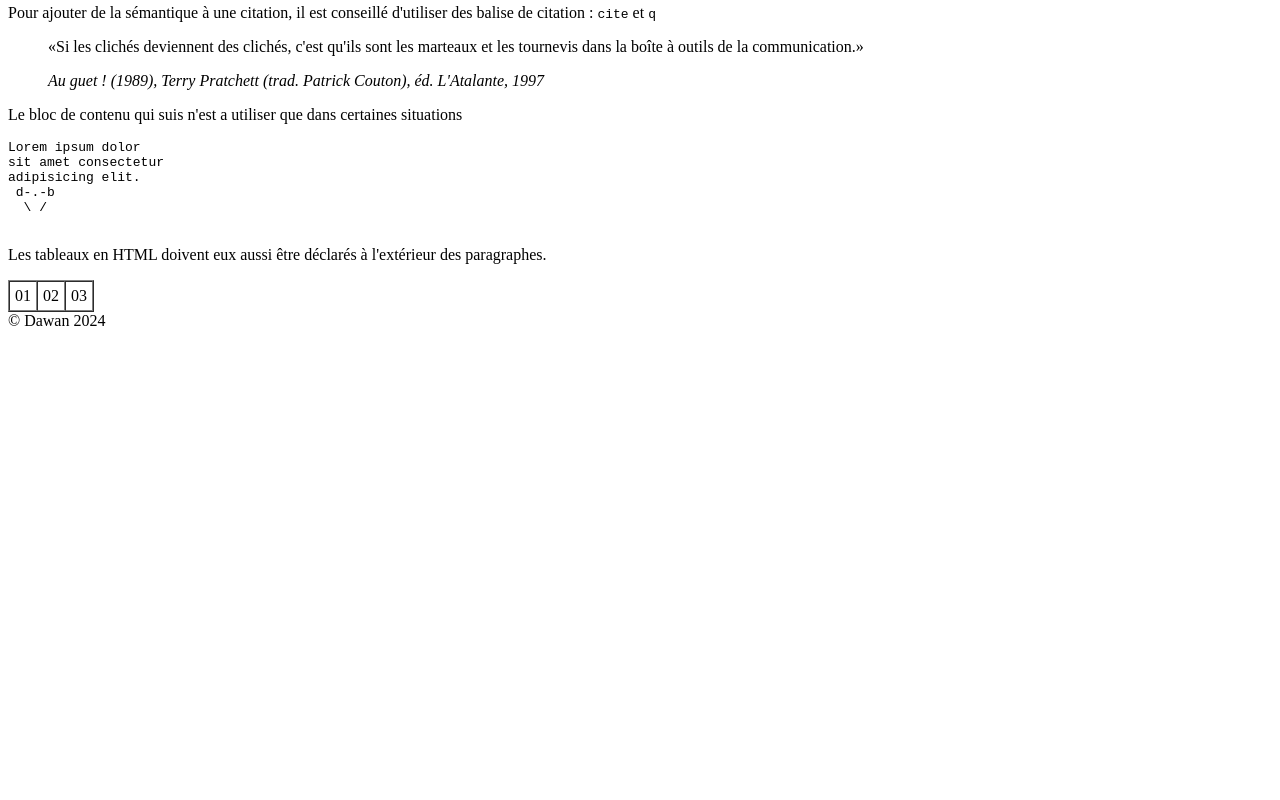
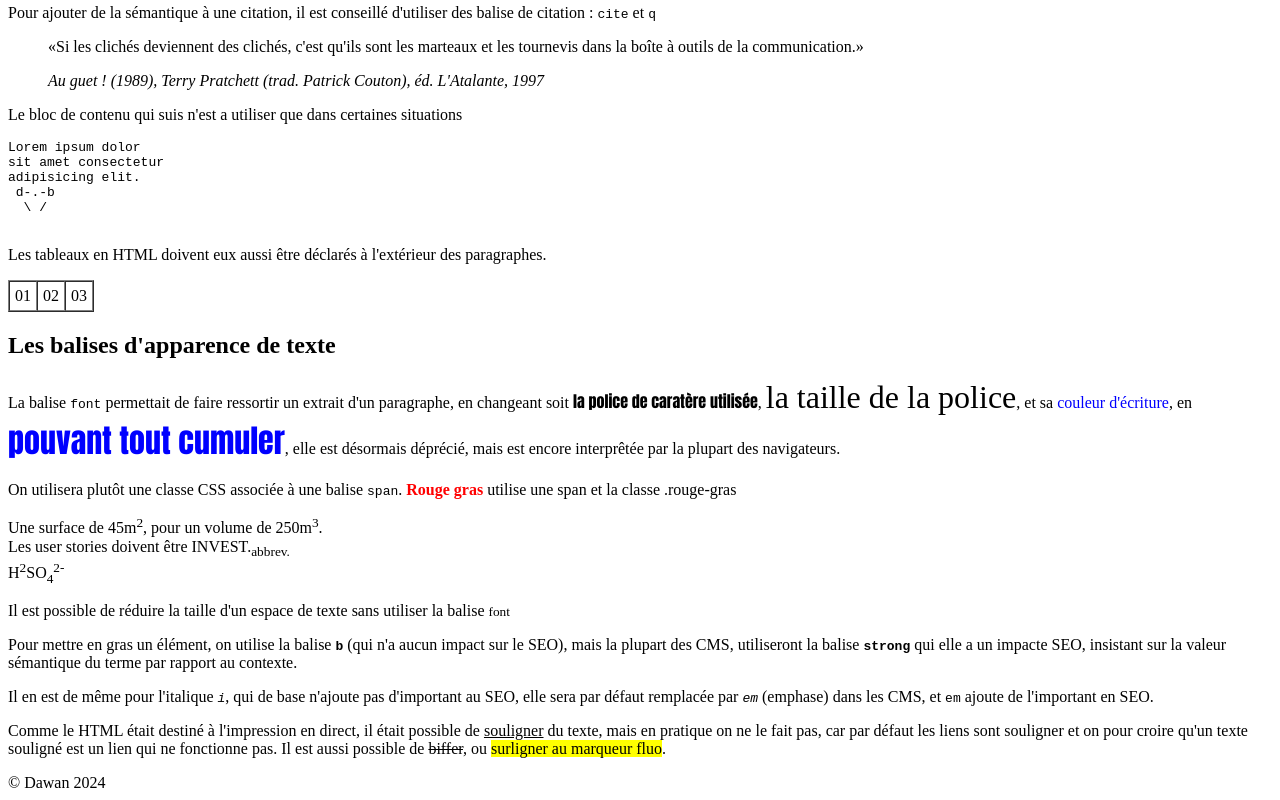
Before and after one commit to nicoduflot/2024-12-02-HTML-CSS, a plain HTML site: page index.html in a window 1280 px wide. Shown: the part 865-1665 px from the top of the page. Before the commit the page ends 1203 px from the top, so only its background shows below. Drawn offline with Linux system fonts and the light colour scheme.

Commit message:
les balises sur le texte

```diff
--- a/index.html
+++ b/index.html
@@ -115,7 +115,40 @@ adipisicing elit.
                     </tr>
                 </table>
             </article>
-
+            <article>
+                <header>
+                    <h2 id="les-balises-d-apparence-de-texte">Les balises d'apparence de texte</h2>
+                </header>
+                <p>
+                    La balise <code>font</code> permettait de faire ressortir un extrait d'un paragraphe, en changeant soit <font face="Impact">la police de caratère utilisée</font>, <font size="6">la taille de la police</font>, et sa <font color="#0000ff">couleur d'écriture</font>, en <font face="Impact" size="6" color="#0000ff">pouvant tout cumuler</font>, elle est désormais déprécié, mais est encore interprêtée par la plupart des navigateurs.
+                </p>
+                <style>
+                    .rouge-gras{
+                        font-weight: bold;
+                        color: red;
+                    }
+                </style>
+                <p>
+                    On utilisera plutôt une classe CSS associée à une balise <code>span</code>. <span class="rouge-gras">Rouge gras</span> utilise une span et la classe .rouge-gras
+                </p>
+                <p>
+                    Une surface de 45m<sup>2</sup>, pour un volume de 250m<sup>3</sup>.<br />
+                    Les user stories doivent être INVEST.<sub>abbrev.</sub><br />
+                    H<sup>2</sup>SO<sub>4</sub><sup>2-</sup>
+                </p>
+                <p>
+                    Il est possible de réduire la taille d'un espace de texte sans utiliser la balise <small>font</small>
+                </p>
+                <p>
+                    Pour mettre en gras un élément, on utilise la balise <code><b>b</b></code> (qui n'a aucun impact sur le SEO), mais la plupart des CMS, utiliseront la balise <code><strong>strong</strong></code> qui elle a un impacte SEO, insistant sur la valeur sémantique du terme par rapport au contexte.
+                </p>
+                <p>
+                    Il en est de même pour l'italique <code><i>i</i></code>, qui de base n'ajoute pas d'important au SEO, elle sera par défaut remplacée par <code><em>em</em></code> (emphase) dans les CMS, et <code>em</code> ajoute de l'important en SEO.
+                </p>
+                <p>
+                    Comme le HTML était destiné à l'impression en direct, il était possible de <u>souligner</u> du texte, mais en pratique on ne le fait pas, car par défaut les liens sont souligner et on pour croire qu'un texte souligné est un lien qui ne fonctionne pas. Il est aussi possible de <s>biffer</s>, ou <mark>surligner au marqueur fluo</mark>.
+                </p>
+            </article>
         </section>
     </main>
     <footer>
```
